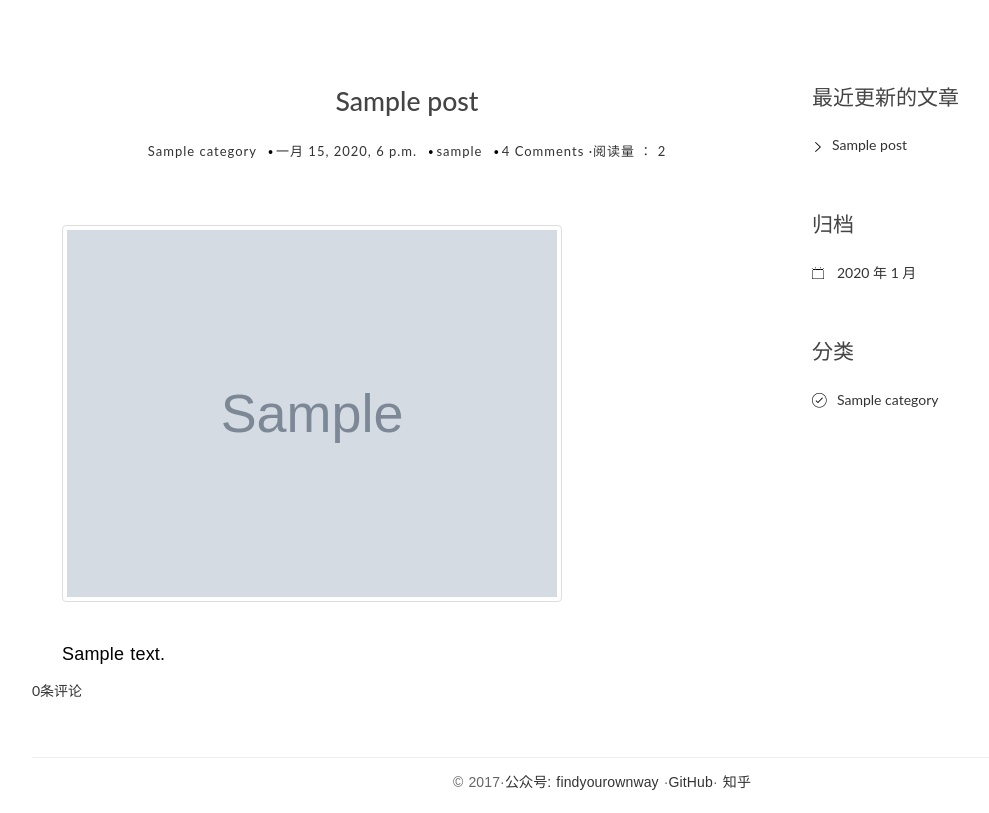
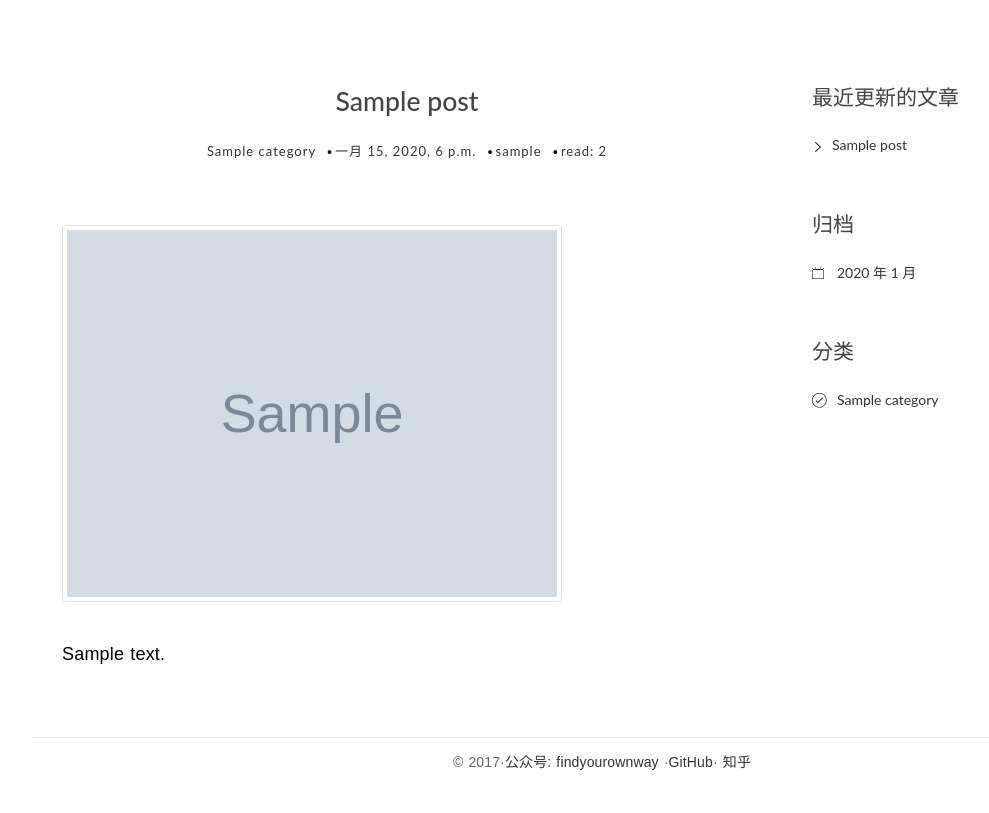
Before and after one commit to Ehco1996/django_blog, a Django app: page /post/1/ in a window 1280 px wide. Shown: the part 91-904 px from the top of the page, without its empty margins (38-1027 px from the left). After the commit the page ends 861 px from the top, so only its background shows below. Run offline with Django 3.2, Linux system fonts and the light colour scheme; tables that the repository leaves empty hold one stand-in row (values such as "Sample post"); grey boxes marked "Sample" are stand-in pictures; some libraries are stand-ins or nearby versions.

Commit message:
更新index detail页面

```diff
--- a/templates/blog/detail.html
+++ b/templates/blog/detail.html
@@ -16,22 +16,20 @@
 
 			<span class="post-author"><a href="#">{{ post.author }} </a></span>
 
-			<span class="comments-link"><a href="/">4 Comments</a></span>
-
-			<a> ·阅读量 ： {{ post.count }}</a>
+			<span class="comments-link"><a href="#"> read: {{ post.count }}</a></span>
 
 		</div>
 	</header>
 
 	<div class="entry-content clearfix typo ">
-		<div class="head-img img-responsive" >
-		<br>
-		<img class='img-thumbnail' src="{{ post.headimage.url }}" alt='文章配图' width="500" height="300">
+		<div class="head-img img-responsive">
+			<br>
+			<img class='img-thumbnail' src="{{ post.headimage.url }}" alt='文章配图' width="500" height="300">
 		</div>
 		<br>
 
 		<div class="body-text">
-		{{ post.body|safe }}
+			{{ post.body|safe }}
 		</div>
 
 	</div>
@@ -39,14 +37,6 @@
 
 <!-- UY BEGIN -->
 <div id="uyan_frame"></div>
-<script type='text/javascript'>
-var uyan_config={
-	'du':'ehcoblog.ml'
-}
-</script>
-<!-- UYAN COUNT BEGIN -->
-<a href="{{ post.get_absolute_url }}" id="uyan_count_unit" du="ehcospeed.ml" >0条评论</a>
-<!-- UYAN COUNT END -->
 <script type="text/javascript" src="http://v2.uyan.cc/code/uyan.js?uid=2131670"></script>
 <!-- UY END -->
 {% endblock main%}
--- a/templates/blog/index.html
+++ b/templates/blog/index.html
@@ -16,9 +16,8 @@
 
             <span class="post-author"><a href="#">{{ post.author }} </a></span>
 
-            <span class="comments-link"><a href="#">4 Comments</a></span>
+            <span class="comments-link"><a href="#"> read: {{ post.count }}</a></span>
 
-            <a> ·阅读量 ： {{ post.count }}</a>
         </div>
     </header>
     <div class="entry-content clearfix">
```
Also changed, not shown: blog/static/blog/js/ehco.js (line endings or trailing spaces).
